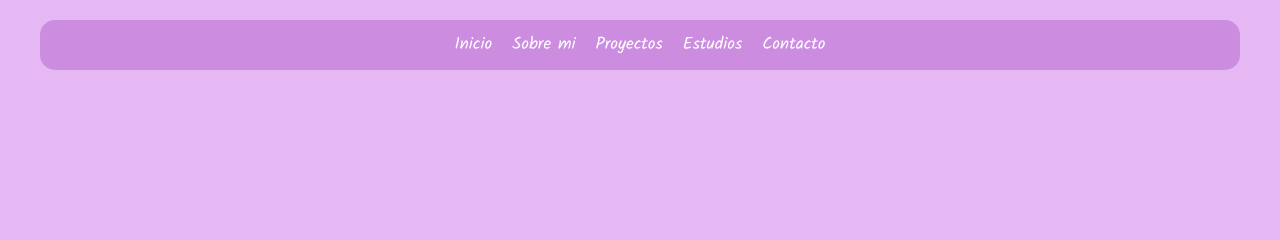
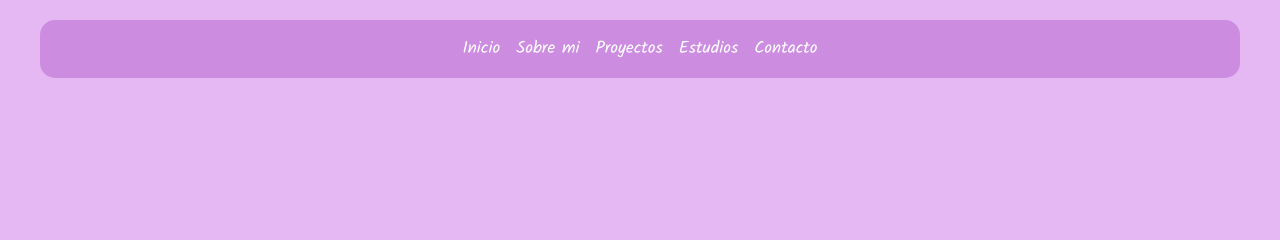
Before and after one commit to Orjab7/Entrega, a plain HTML site: page index.html in a window 1280 px wide. Shown: the top 240 px of the page. Drawn offline with nearby package versions, Linux system fonts and the light colour scheme.

Commit message:
Se cambió la navbar por la de bootstrap para responsiveness. Terminada responsiveness de la home. Agregado grid system a la home.

```diff
--- a/CSS/style.css
+++ b/CSS/style.css
@@ -3,6 +3,11 @@
 @import url('https://fonts.googleapis.com/css2?family=IBM+Plex+Sans:ital,wght@0,400;0,700;1,700&display=swap');
 
 /* Estilos globales */
+
+.row {
+    margin-left: 0;
+    margin-right: 0;
+}
 
 html {
     display: flex;
@@ -19,34 +24,26 @@ html body {
 }
 
 html body nav {
-    display: flex;
-    justify-content: center;
-    align-items: center;
     gap: 20px;
     background-color: rgba(129, 12, 168, 0.25);
     min-height: 50px;
-    margin: 20px 40px;
+    margin: 20px 40px !important;
     border-radius: 15px;
 }
 
+html body nav .collapse {
+    justify-content: center;
+}
+
 html body nav a {
-    display: flex;
     font-family: 'Kalam', cursive;
     text-decoration: none;
     color: white;
     font-size: 17px;
 }
 
-@media (max-width: 768px) {
-    html body nav a {
-        display: none;
-    }
-}
-
 html body footer {
     background-color: #E5B8F4;
-    display: flex;
-    justify-content: flex-end;
     gap: 20px;
     padding: 20px 40px;
 }
@@ -66,9 +63,6 @@ html body footer img {
 html body main#index {
     flex-grow: 1;
     display: flex;
-    flex-direction: column;
-    justify-content: center;
-    align-items: center;
     position: relative;
 }
 
--- a/index.html
+++ b/index.html
@@ -1,25 +1,44 @@
 <!DOCTYPE html>
 <html lang="es">
     <head>
-        <link rel="stylesheet" type="text/css" href="./CSS/style.css">
         <link rel="icon" href="Icons/logo-rosa.ico" type="image/icon">
         <title>Orly Jabbaz</title>
         <meta name="viewport" content="width=device-width, initial-scale=1, shrink-to-fit=no">
         <link rel="stylesheet" href="https://cdn.jsdelivr.net/npm/bootstrap@4.0.0/dist/css/bootstrap.min.css" integrity="sha384-Gn5384xqQ1aoWXA+058RXPxPg6fy4IWvTNh0E263XmFcJlSAwiGgFAW/dAiS6JXm" crossorigin="anonymous">
+        <link rel="stylesheet" type="text/css" href="./CSS/style.css">
     </head>
     <body>
-        <nav>
-            <a href="./index.html">Inicio</a>
-            <a href="./Pages/sobre_mi.html">Sobre mi</a>
-            <a href="./Pages/proyectos.html">Proyectos</a>
-            <a href="./Pages/estudios.html">Estudios</a>
-            <a href="./Pages/contacto.html">Contacto</a>
+        <nav class="navbar navbar-expand-md row justify-content-center align-items-center">
+            <div class="container-fluid justify-content-around">
+                <button class="navbar-toggler" type="button" data-bs-toggle="collapse" data-bs-target="#navbarToggler" aria-controls="navbarToggler" aria-expanded="false" aria-label="Toggle navigation">
+                    <img class="navbar-toggler-icon" src="./Icons/menu.svg"></img>
+                </button>
+                <div class="collapse navbar-collapse" id="navbarToggler">
+                    <ul class="navbar-nav">
+                        <li class="nav-item text-center">
+                            <a class="nav-link active" href="./index.html">Inicio</a>
+                        </li>
+                        <li class="nav-item text-center">
+                            <a class="nav-link active" href="./Pages/sobre_mi.html">Sobre mi</a>
+                        </li>
+                        <li class="nav-item text-center">
+                            <a class="nav-link active" href="./Pages/proyectos.html">Proyectos</a>
+                        </li>
+                        <li class="nav-item text-center">
+                            <a class="nav-link active" href="./Pages/estudios.html">Estudios</a>
+                        </li>
+                        <li class="nav-item text-center">
+                            <a class="nav-link active" href="./Pages/contacto.html">Contacto</a>
+                        </li>
+                    </ul>
+                </div>
+            </div>
         </nav>
-        <main id="index">
+        <main class="column justify-content-center align-items-center" id="index">
             <img src="" alt="Mi foto">
             <h1>Orly Jabbaz</h1>
         </main>
-        <footer>
+        <footer class="row justify-content-end">
             <a href="link al facebook">
                 <img src="Icons/facebook.svg" alt="">
             </a>
@@ -30,5 +49,6 @@
                 <img src="Icons/linkedin.svg" alt="">
             </a>
         </footer>
+        <script src="https://cdn.jsdelivr.net/npm/bootstrap@5.3.2/dist/js/bootstrap.bundle.min.js" integrity="sha384-C6RzsynM9kWDrMNeT87bh95OGNyZPhcTNXj1NW7RuBCsyN/o0jlpcV8Qyq46cDfL" crossorigin="anonymous"></script>
     </body>
 </html>
```
Also changed, not shown: Icons/menu.svg (added).
